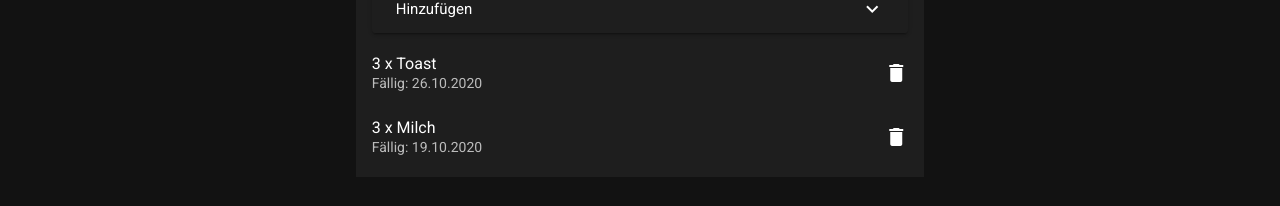
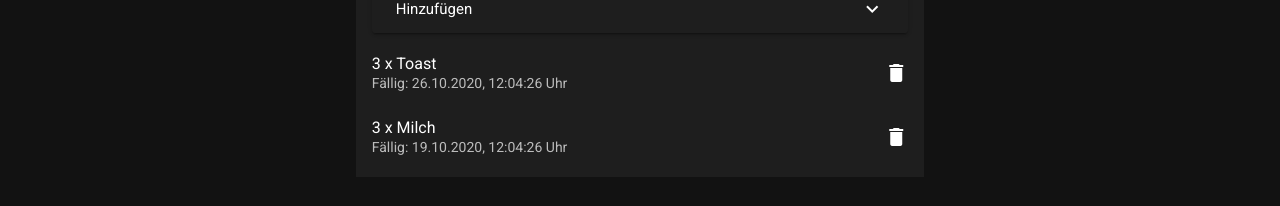
Before and after one commit to smbt/nuxt-shopping-planner, a Nuxt app: page / in a window 1280 px wide. Shown: the part 155-361 px from the top of the page. Built offline with nearby package versions, Linux system fonts and the light colour scheme.

Commit message:
CHANGE listItem.vue: SHOW full dueDate

```diff
--- a/components/listItem.vue
+++ b/components/listItem.vue
@@ -3,7 +3,7 @@
         <v-list-item-content @click="updateListItem" :class="{done: item.done}">
             <v-list-item-title v-html="item.amount + ' x ' + item.product.name"></v-list-item-title>
             <v-list-item-subtitle
-                v-text="'Fällig: ' + moment(item.dueDate).format( 'DD.MM.YYYY')"></v-list-item-subtitle>
+                v-text="'Fällig: ' + moment(item.dueDate).format( 'DD.MM.YYYY, HH:mm:ss') + ' Uhr'"></v-list-item-subtitle>
         </v-list-item-content>
         <v-icon @click="deleteListItem">mdi-delete</v-icon>
     </v-list-item>
```
